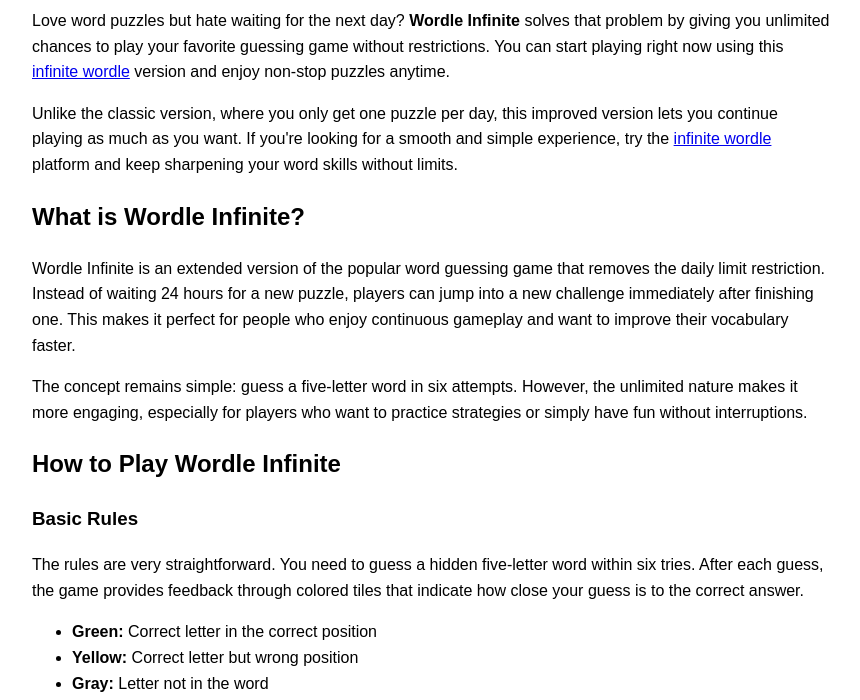
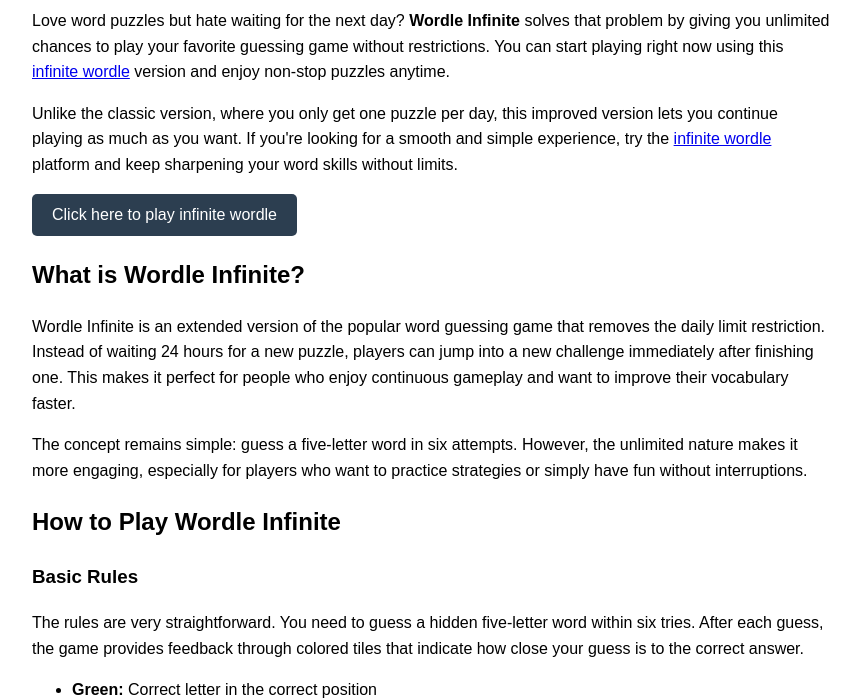
Before and after one commit to t63102010-art/infinite-wordle, a plain HTML site: page index.html in a window 1280 px wide. Shown: the part 106-806 px from the top of the page, without its empty margins (208-1068 px from the left). Drawn offline with Linux system fonts and the light colour scheme.

Commit message:
Update index.html

```diff
--- a/index.html
+++ b/index.html
@@ -20,7 +20,19 @@
 <a href="https://infinitewordles.org" rel="dofollow">infinite wordle</a> platform and keep sharpening your word skills without limits.
 </p>
 
-
+<a href="https://infinitewordles.org" rel="dofollow" style="text-decoration: none;">
+  <button style="
+    background-color: #2c3e50;
+    color: white;
+    padding: 12px 20px;
+    border: none;
+    border-radius: 5px;
+    font-size: 16px;
+    cursor: pointer;
+  ">
+    Click here to play infinite wordle
+  </button>
+</a>
 
 <h2>What is Wordle Infinite?</h2>
 
```
